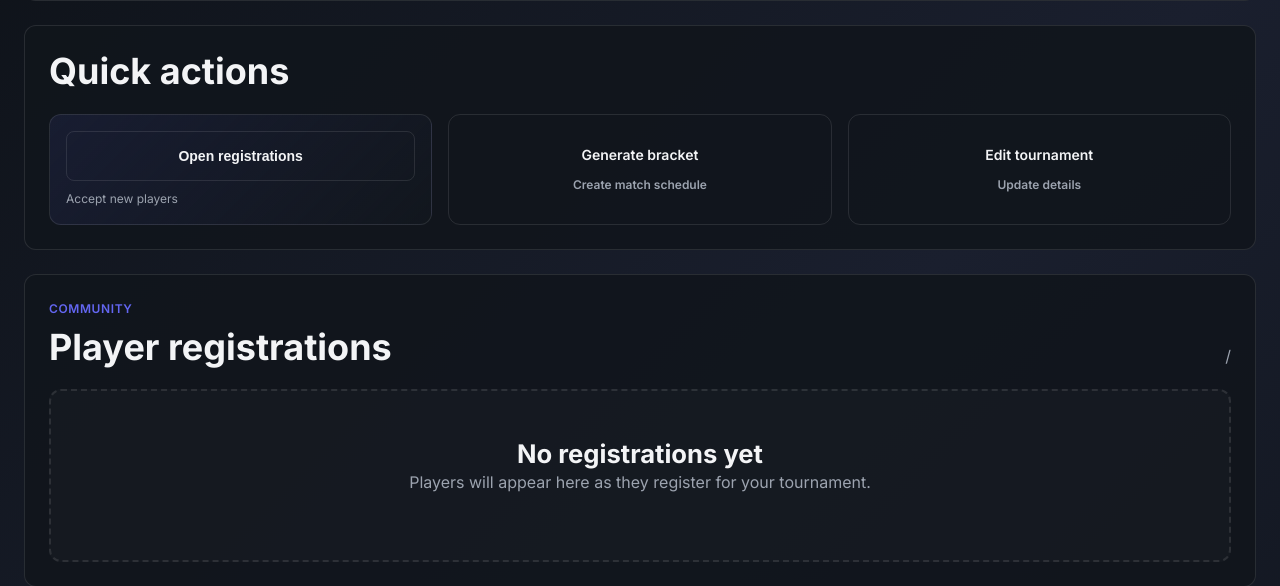
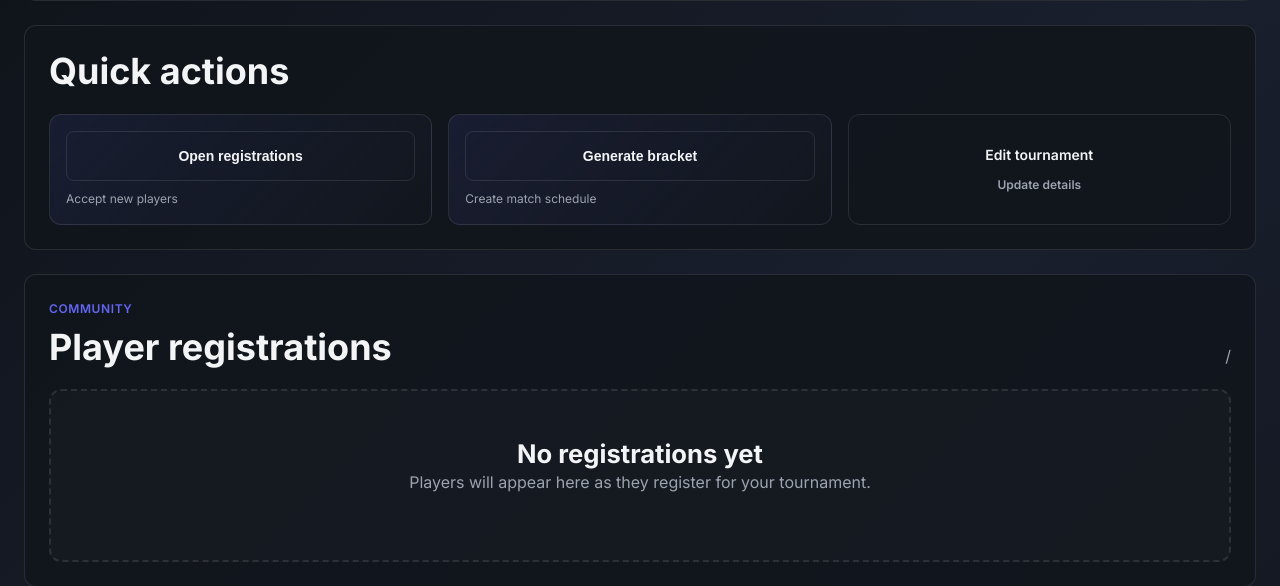
Before and after one commit to AndrewHYN/GGz-Zimbabwe, a Django app: template tournaments/templates/tournaments/tournament_manage.html in a window 1280 px wide. Shown: the part 623-1209 px from the top of the page. Run offline with Django 5.2, Linux system fonts and the light colour scheme; the template is opened without the code that fills it, so the values that code supplies are empty.

Commit message:
GGz: finalize tournament management workflow

```diff
--- a/tournaments/templates/tournaments/tournament_manage.html
+++ b/tournaments/templates/tournaments/tournament_manage.html
@@ -66,10 +66,11 @@
             {% endif %}
 
             {% if not tournament.matches.exists %}
-                <a href="{% url 'generate_bracket' tournament.slug %}" class="button alt">
-                    <div>Generate bracket</div>
+                <form method="post" action="{% url 'generate_bracket' tournament.slug %}" class="action-form">
+                    {% csrf_token %}
+                    <button class="button alt" type="submit">Generate bracket</button>
                     <small>Create match schedule</small>
-                </a>
+                </form>
             {% else %}
                 <a href="{% url 'match_create' tournament.slug %}" class="button alt">
                     <div>Schedule match</div>
--- a/tournaments/tests.py
+++ b/tournaments/tests.py
@@ -121,6 +121,8 @@ class TournamentTests(TestCase):
 		self.assertContains(response, "Matches")
 		self.assertContains(response, "Generate bracket")
 		self.assertContains(response, "Delete tournament")
+		self.assertContains(response, 'method="post"', html=False)
+		self.assertContains(response, f'action="{reverse("generate_bracket", args=[self.tournament.slug])}"', html=False)
 
 	def test_organizer_can_toggle_registration_and_cancel_tournament(self):
 		self.client.login(username="organizer", password="pass-12345")
```
